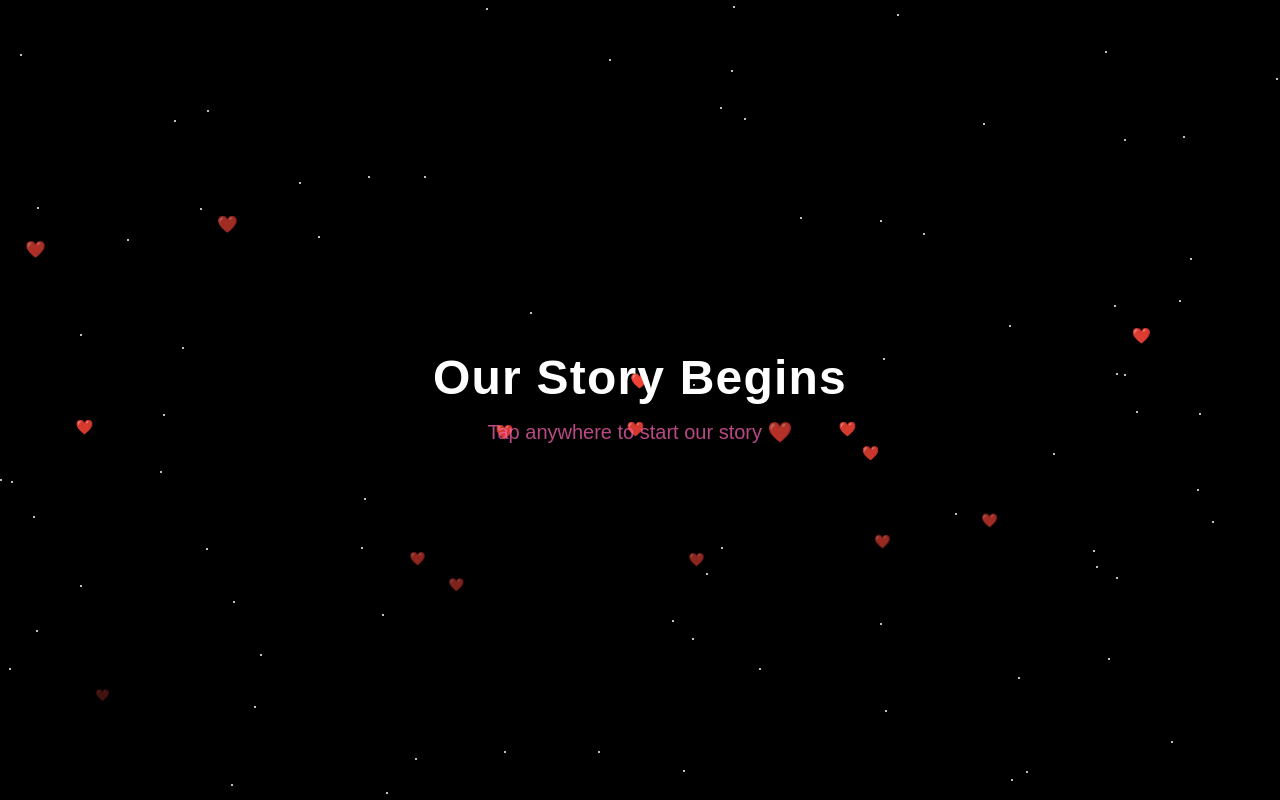
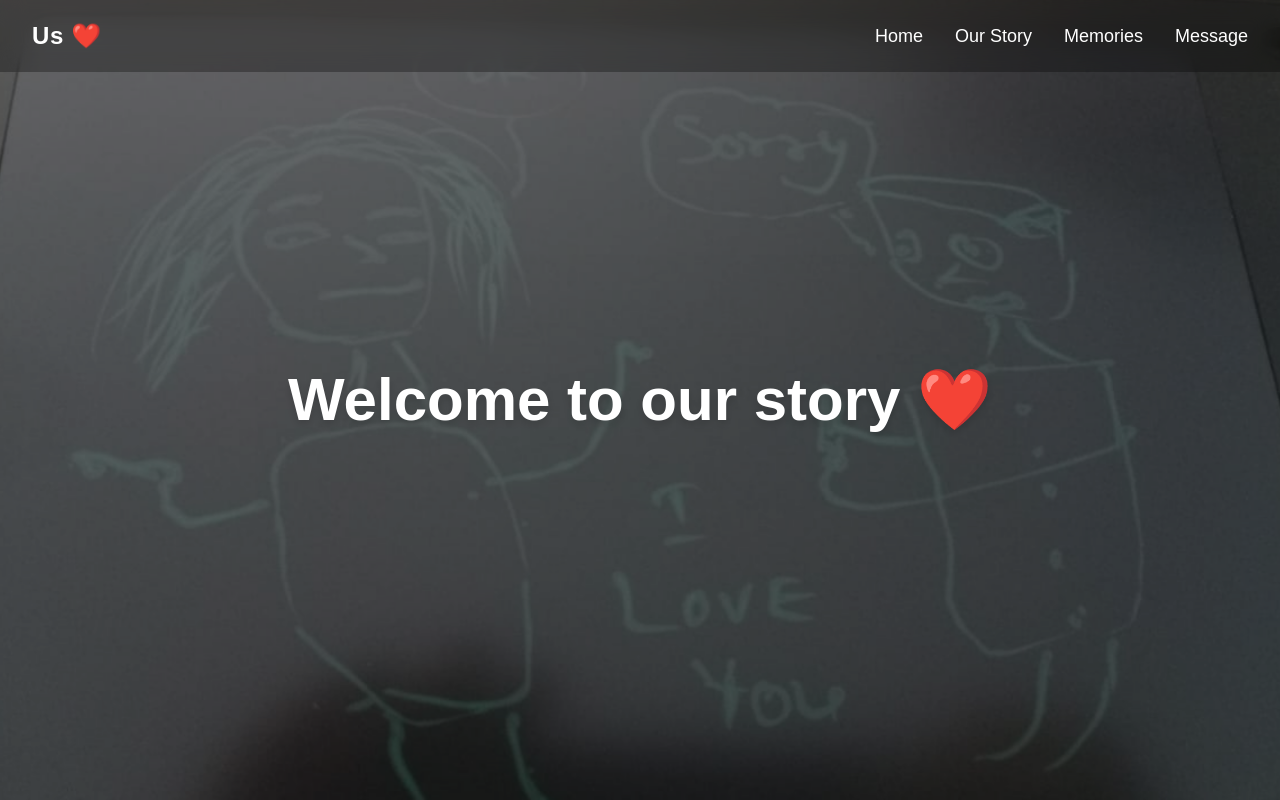
Before and after one commit to anjali012005/NextJS, a Next.js app: page / in a window 1280 px wide. Built offline with nearby package versions, Linux system fonts and the light colour scheme.

Commit message:
Added Navbar

```diff
--- /dev/null
+++ b/app/(users)/page.jsx
@@ -0,0 +1,42 @@
+"use client";
+
+import { useEffect, useState } from "react";
+import Loader from "../components/Loader";
+import Navbar from "../components/Navbar";
+
+export default function UserHome() {
+  const [loading, setLoading] = useState(false);
+
+   useEffect(() => {
+    const timer = setTimeout(() => {
+      setLoading(false);
+    }, 35000);
+
+    return () => clearTimeout(timer);
+  }, []);
+
+  if (loading) return <Loader />;
+
+  return (
+    <main className="relative h-screen w-screen overflow-hidden flex items-center justify-center">
+
+        <Navbar />
+
+      {/* Background Image */}
+      <img
+        src="/us/sec.jpg"
+        alt="Our Story"
+        className="absolute inset-0 w-full h-full object-cover animate-zoom"
+      />
+
+      {/* Dark overlay */}
+      <div className="absolute inset-0 bg-black/40"></div>
+
+      {/* Text */}
+      <h1 className="relative text-white text-5xl md:text-6xl font-bold text-center drop-shadow-lg">
+        Welcome to our story ❤️
+      </h1>
+
+    </main>
+  );
+}
--- /dev/null
+++ b/app/admin/about/page.jsx
@@ -0,0 +1,7 @@
+export default function AdminHome(){
+    return(
+        <div>
+            HEY ADMIN
+        </div>
+    )
+}
--- /dev/null
+++ b/app/components/Navbar.jsx
@@ -0,0 +1,34 @@
+"use client";
+
+import Link from "next/link";
+
+export default function Navbar() {
+  return (
+    <nav className="absolute top-0 left-0 w-full z-50 flex items-center justify-between px-8 py-5 bg-black/30 backdrop-blur-md text-white">
+
+      {/* Logo */}
+      <h1 className="text-2xl font-bold tracking-wide">
+        Us ❤️
+      </h1>
+
+      {/* Links */}
+      <div className="flex gap-8 text-lg">
+        <Link href="/" className="hover:text-pink-300 transition">
+          Home
+        </Link>
+
+        <Link href="/about" className="hover:text-pink-300 transition">
+          Our Story
+        </Link>
+
+        <Link href="/memories" className="hover:text-pink-300 transition">
+          Memories
+        </Link>
+
+        <Link href="/message" className="hover:text-pink-300 transition">
+          Message
+        </Link>
+      </div>
+    </nav>
+  );
+}
--- a/app/globals.css
+++ b/app/globals.css
@@ -57,3 +57,17 @@ body {
 .animate-fade {
   animation: fade 2s ease-in-out;
 }
+
+@keyframes zoom {
+  0% {
+    transform: scale(1);
+  }
+
+  100% {
+    transform: scale(1.15);
+  }
+}
+
+.animate-zoom {
+  animation: zoom 20s ease-in-out infinite alternate;
+}
--- a/app/page.js
+++ /dev/null
@@ -1,26 +0,0 @@
-"use client";
-
-import { useEffect, useState } from "react";
-import Loader from "./components/Loader";
-
-export default function Home() {
-  const [loading, setLoading] = useState(true);
-
-  useEffect(() => {
-    const timer = setTimeout(() => {
-      setLoading(false);
-    }, 45000);
-
-    return () => clearTimeout(timer);
-  }, []);
-
-  if (loading) return <Loader />;
-
-  return (
-    <main className="flex items-center justify-center h-screen">
-      <h1 className="text-4xl font-bold">
-        Welcome to our story ❤️
-      </h1>
-    </main>
-  );
-}
```
Also changed, not shown: app/(users)/about/page.jsx (renamed from app/about/page.jsx), public/us/first.jpg (added), public/us/sec.jpg (added).
